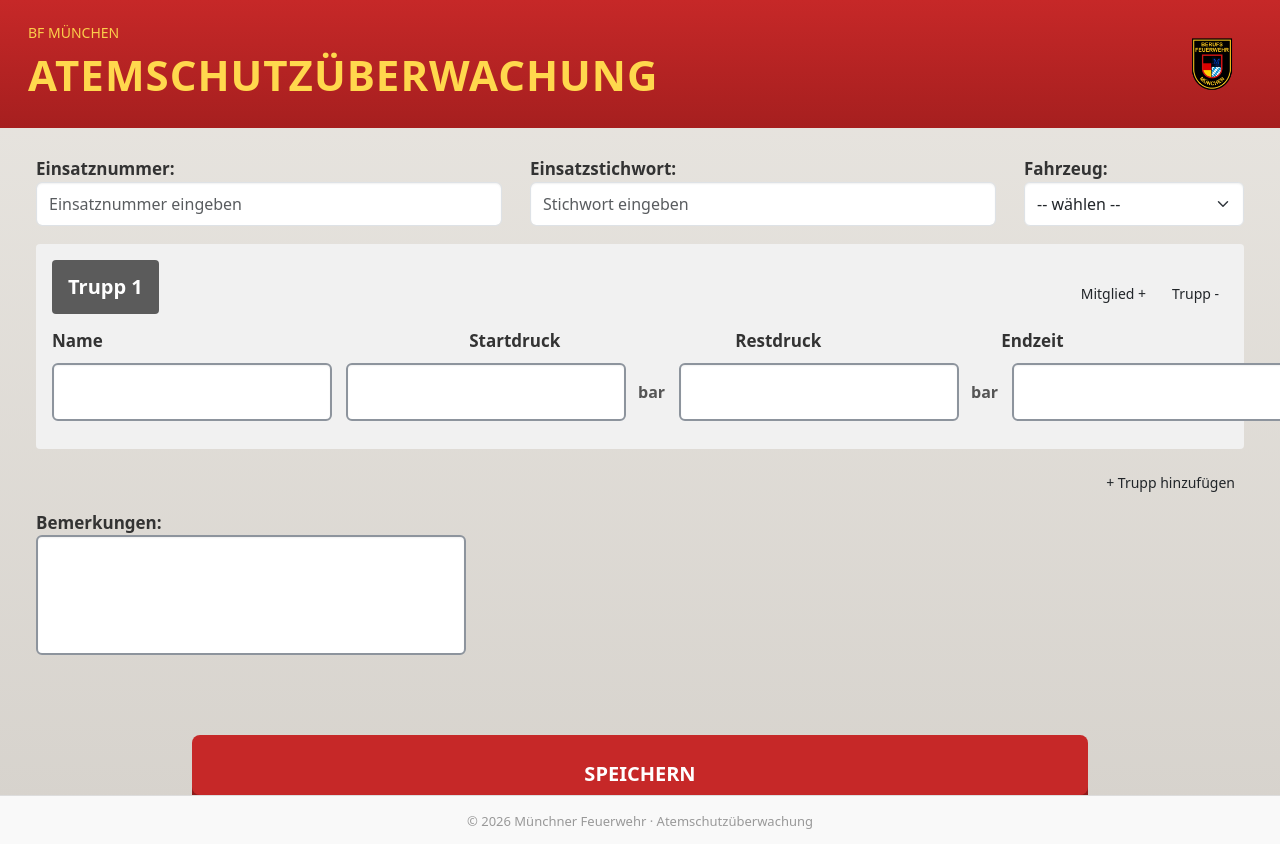
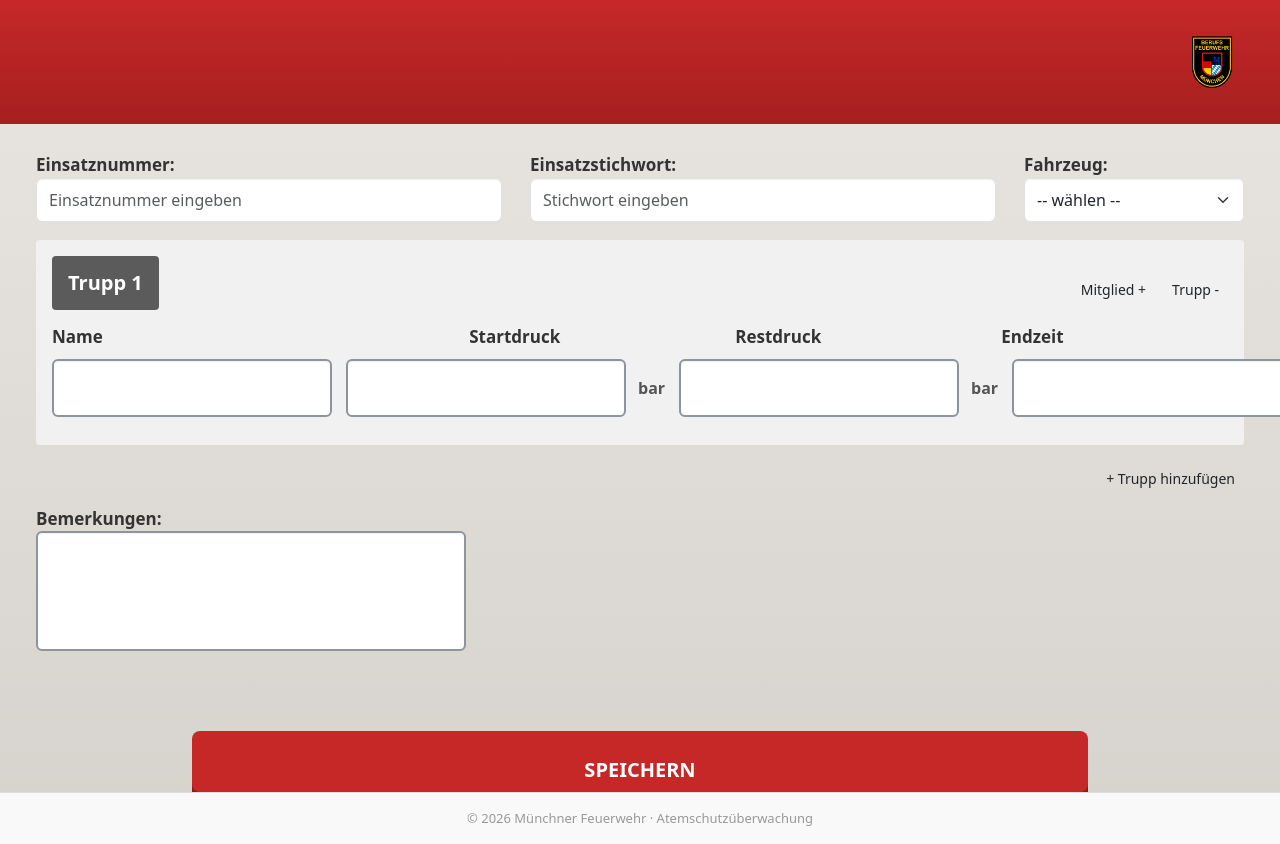
Before and after one commit to joshuariemer2106-boop/Atemschutz-berwachung-2, a Flask app: page / in a window 1280 px wide. Run offline with Flask 2, Linux system fonts and the light colour scheme.

Commit message:
Remove remaining header text artifacts and keep only logo

```diff
--- a/atemschutz_rein/templates/index.html
+++ b/atemschutz_rein/templates/index.html
@@ -89,12 +89,7 @@
   <body>
     <div class="tablet">
       <div id="screenshot-area">
-        <div class="header">
-          <div>
-            <div style="font-size:14px;opacity:0.95">BF MÜNCHEN</div>
-            <div class="title">ATEMSCHUTZÜBERWACHUNG</div>
-          </div>
-          <div class="logo"><img src="/static/bf_muenchen.png" alt="BF München"></div>
+        <div class="header"><div class="logo"><img src="/static/bf_muenchen.png" alt="BF München"></div>
         </div>
 
         <div class="content">
--- a/templates/index.html
+++ b/templates/index.html
@@ -90,11 +90,7 @@
   <body>
     <div class="tablet">
       <div id="screenshot-area">
-        <div class="header">
-          <div>
-            <div style="font-size:14px;opacity:0.95">BF MÜNCHEN</div>
-            <div class="title">ATEMSCHUTZÜBERWACHUNG</div>
-          </div>`r`n<div class="logo"><img src="/static/bf_muenchen.png" alt="BF München"></div>
+        <div class="header"><div class="logo"><img src="/static/bf_muenchen.png" alt="BF München"></div>
         </div>
 
         <div class="content">
```
